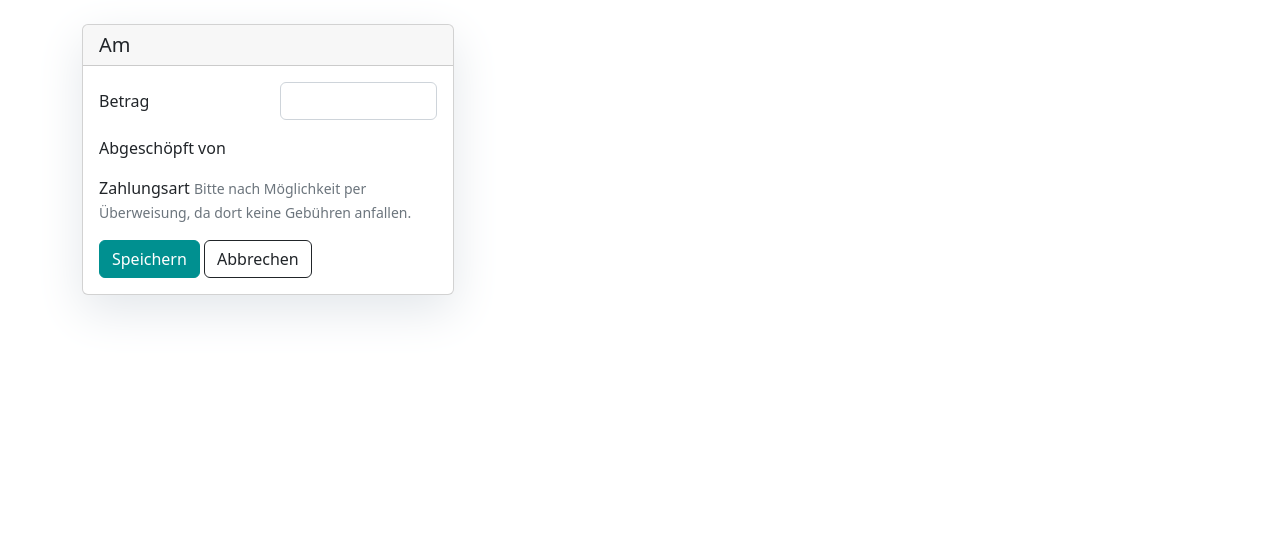
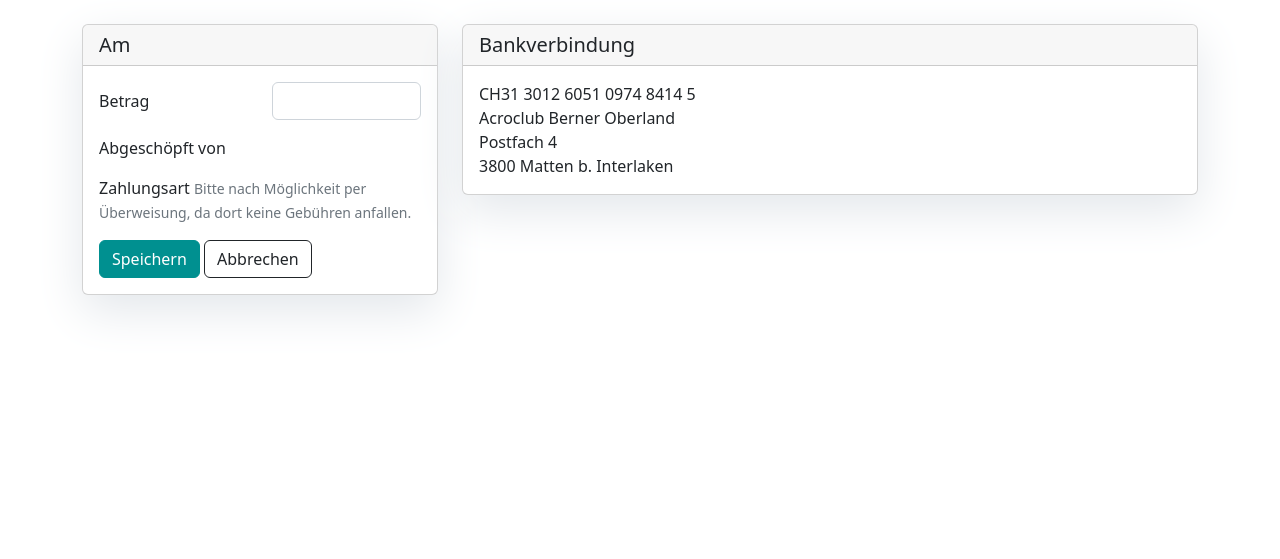
Before and after one commit to germannp/acbeo.ch, a Django app: template bookkeeping/templates/bookkeeping/absorption_create.html in a window 1280 px wide. Shown: the part 88-647 px from the top of the page. Run offline with Django 3.2, Linux system fonts and the light colour scheme; the template is opened without the code that fills it, so the values that code supplies are empty; parts of the project's set-up code (start-up, migrations or seed data) failed here and were passed over; some libraries are stand-ins or nearby versions.

Commit message:
Add bank details to encourage bank transfers
TWINT charges like 1.5% 🙈

```diff
--- a/bookkeeping/templates/bookkeeping/absorption_create.html
+++ b/bookkeeping/templates/bookkeeping/absorption_create.html
@@ -5,9 +5,9 @@
 {% block headline %}Abschöpfen{% endblock headline %}
 
 {% block content %}
-
+<div class="row mt-2">
     <div class="col-xl-4 col-lg-5">
-    <div class="card my-4">
+        <div class="card mb-4">
             <h5 class="card-header">Am {{ view.kwargs.date | date:"l, j. E" }}</h5>
             <div class="card-body">
                 <main class="form">
@@ -49,5 +49,9 @@
             </div>
         </div>
     </div>
+    <div class="col float-right">
+        {% include 'bookkeeping/bank_details.html' %}
+    </div>
+</div>
 
 {% endblock content %}
--- /dev/null
+++ b/bookkeeping/templates/bookkeeping/bank_details.html
@@ -0,0 +1,9 @@
+<div class="card mb-4">
+    <h5 class="card-header">Bankverbindung</h5>
+    <div class="card-body">
+        CH31 3012 6051 0974 8414 5<br>
+        Acroclub Berner Oberland<br>
+        Postfach 4<br>
+        3800 Matten b. Interlaken
+    </div>
+</div>
```
Also changed, not shown: bookkeeping/templates/bookkeeping/absorption_update.html (+8 -1 lines). Lines whose indentation alone changed are shown as unchanged.
